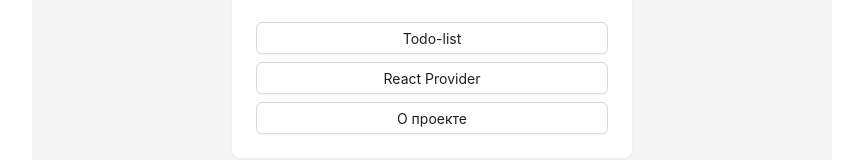
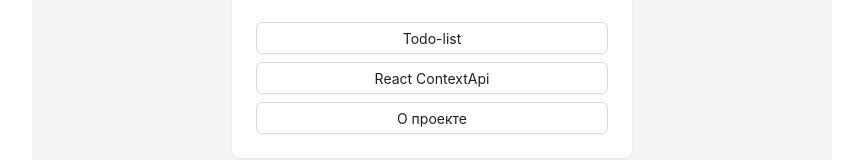
Before and after one commit to AlexandrInita/react-ts-todolist, a React (Vite) app: page / in a window 1280 px wide. Shown: the part 353-513 px from the top of the page, without its empty margins (208-1071 px from the left). Built offline with nearby package versions, Linux system fonts and the light colour scheme.

Commit message:
fix names

```diff
--- a/src/components/AppRouter.tsx
+++ b/src/components/AppRouter.tsx
@@ -5,7 +5,7 @@
 import TaskListPage from '../pages/TaskListPage'
 import TaskPage from '../pages/TaskPage'
 import MainPage from '../pages/MainPage'
-import ReactProviderPage from '../pages/ReactProviderPage'
+import ReactContextApiPage from '../pages/ReactContextApiPage'
 
 const AppRouter = () => {
   return (
@@ -14,7 +14,7 @@
       <Route path='/login' element={<Login />}/>
       <Route path='/' element={<MainPage />} />
       <Route path='/tasks' element={<TaskListPage />} />
-      <Route path='/react-provider' element={<ReactProviderPage />} />
+      <Route path='/react-provider' element={<ReactContextApiPage />} />
       <Route path='/tasks'>
         <Route path=':id' element={<TaskPage />} />
       </Route>
--- a/src/components/ReactProviderPage/TopBlock.tsx
+++ b/src/components/ReactProviderPage/TopBlock.tsx
@@ -1,5 +1,6 @@
 import React, {
-  FC, useContext
+  FC,
+  useContext,
 } from 'react'
 import UIContext from '../../contexts/UIContext'
 import {
@@ -22,7 +23,7 @@
         <Button
           type="text"
           icon={<LeftOutlined />}
-          onClick={() => { navigate(-1) }}
+          onClick={() => { navigate('/') }}
         >
           Назад
         </Button>
--- a/src/pages/MainPage.tsx
+++ b/src/pages/MainPage.tsx
@@ -10,7 +10,7 @@
 const MainPage: FC = () => {
   const links = [
     { link: '/tasks', name: 'Todo-list' },
-    { link: '/react-provider', name: 'React Provider' },
+    { link: '/react-provider', name: 'React ContextApi' },
     { link: '/', name: 'О проекте' },
   ]
 
--- a/src/pages/ReactProviderPage.tsx
+++ b/src/pages/ReactContextApiPage.tsx
@@ -55,7 +55,7 @@
   }
 }
 
-const ReactProviderPage: FC = () => {
+const ReactContextApiPage: FC = () => {
   const [searchParams, setSeachParams] = useSearchParams()
   const sizeParam = searchParams.get('size')
   const colorParam = searchParams.get('color')
@@ -94,4 +94,4 @@
   )
 }
 
-export default ReactProviderPage
+export default ReactContextApiPage
--- a/src/pages/TaskListPage.tsx
+++ b/src/pages/TaskListPage.tsx
@@ -15,7 +15,6 @@
   LeftOutlined,
   PlusOutlined,
 } from '@ant-design/icons'
-import { red } from '@ant-design/colors';
 
 const TaskListPage: FC = () => {
   const [tasks, setTasks] = useLocalStorage<TTask[]>([], 'tasks')
```
